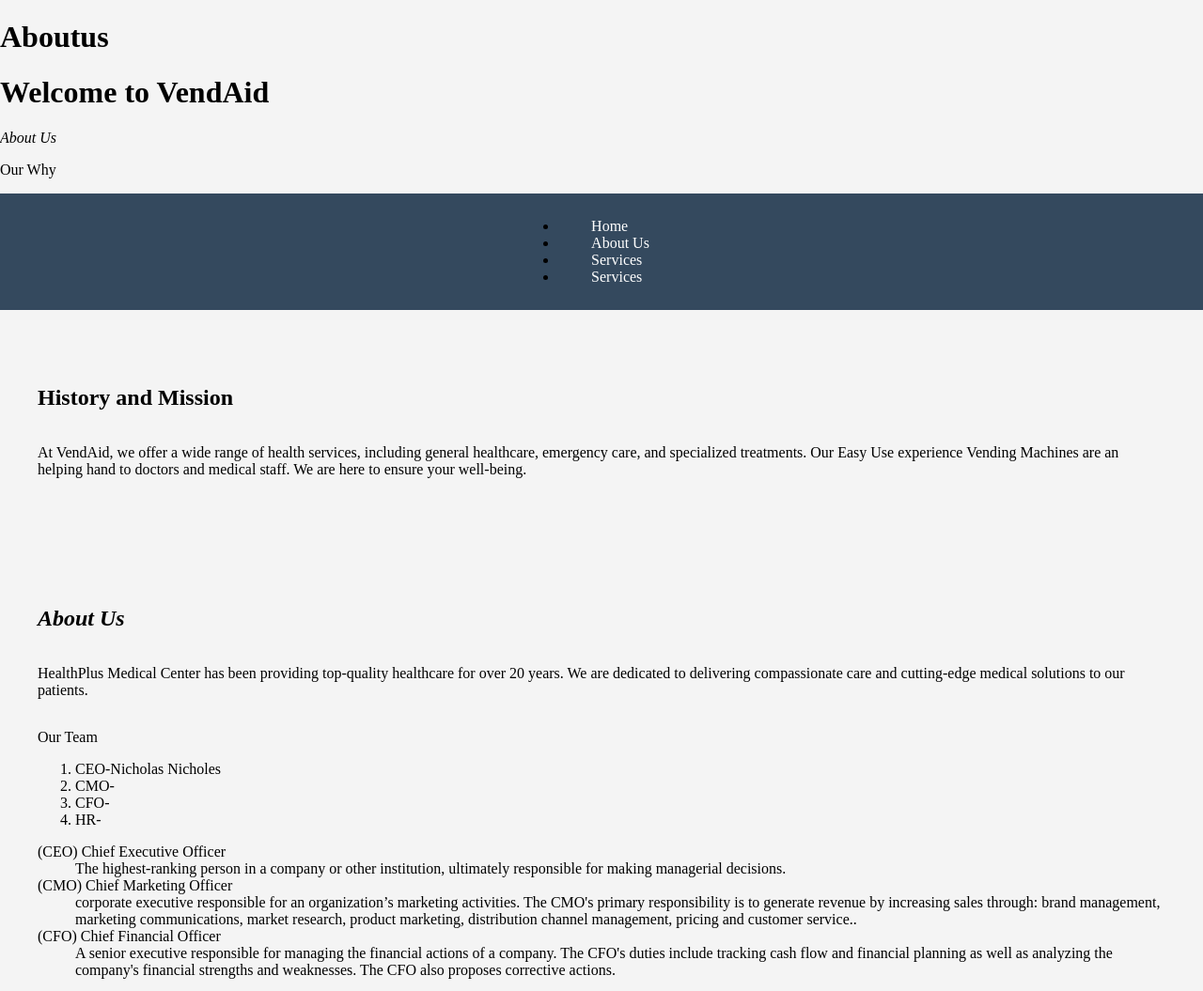
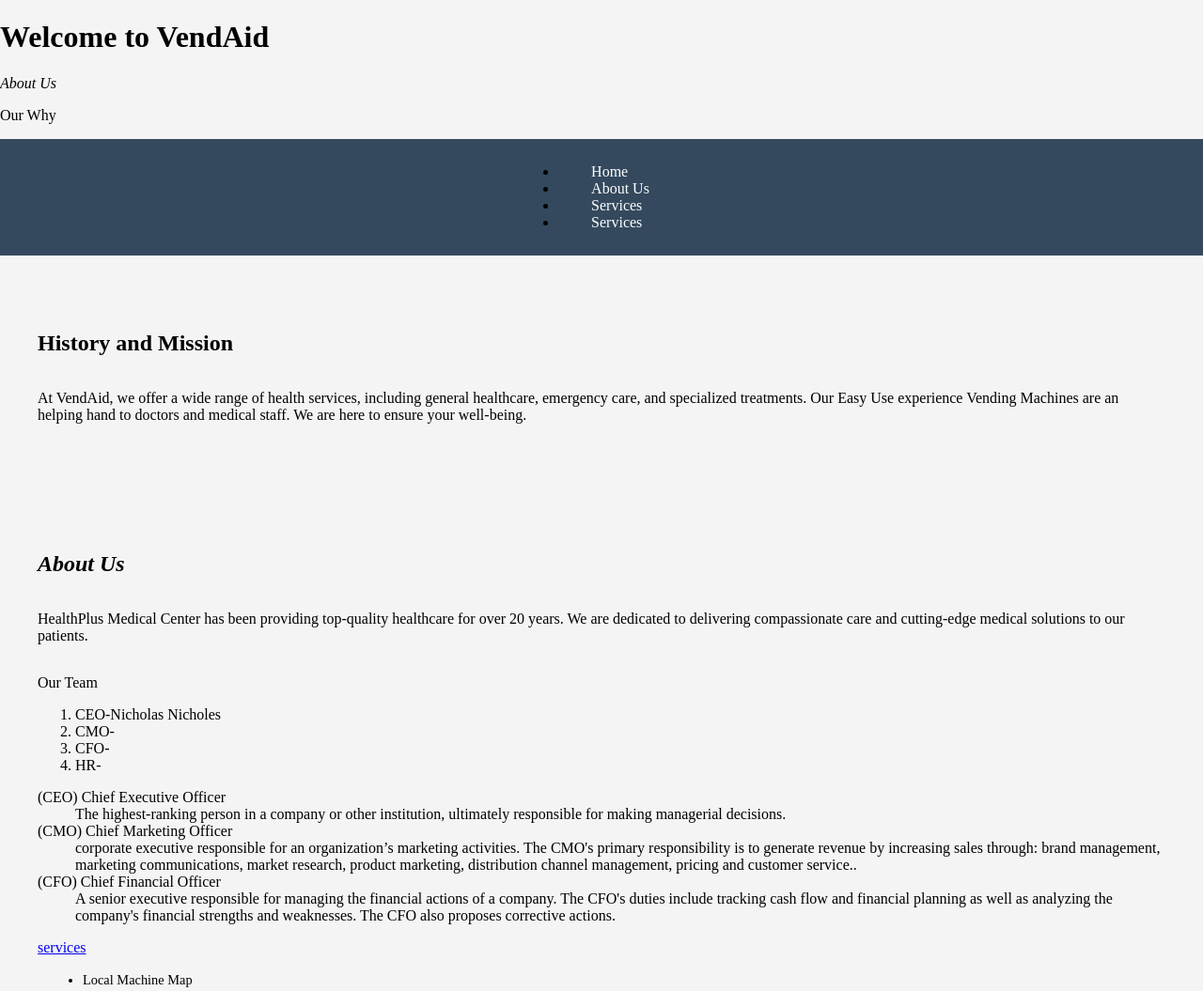
Before and after one commit to NickNich2/dwdd1600, a plain HTML site: page 03hand-coding/Aboutus.html in a window 1280 px wide. Shown: the top 1055 px of the page at 94% size. Drawn offline with Linux system fonts and the light colour scheme.

Commit message:
Add files via upload

```diff
--- a/03hand-coding/Aboutus.html
+++ b/03hand-coding/Aboutus.html
@@ -8,10 +8,9 @@
     <meta name="viewport" content="width=device-width, initial-scale=1.0">
     <meta http-equiv="X-UA-Compatible" content="ie=edge">
     <link rel="stylesheet" href="VendAid.css">
-    <h1>Aboutus</h1>
+    <title>Aboutus</title>
 </head>
 
-<body>
 
     <!--start of Head page -->
 
@@ -52,7 +51,7 @@
                     dedicated
                     to delivering compassionate care and cutting-edge medical solutions to our patients.</p>
             </div>
-           <p></p>Our Team</P></p>
+           <p>Our Team</p>
             <ol>
                 <Li> CEO-Nicholas Nicholes</Li>
                 <Li>CMO-</Li>
```
Also changed, not shown: 03hand-coding/index.html (+2 -2 lines).
